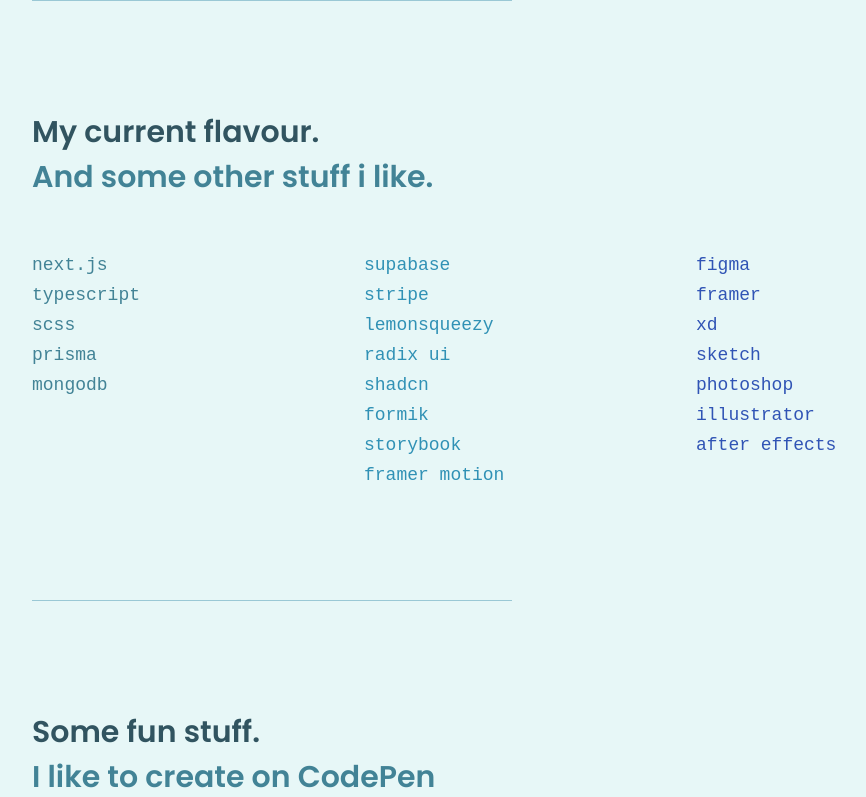
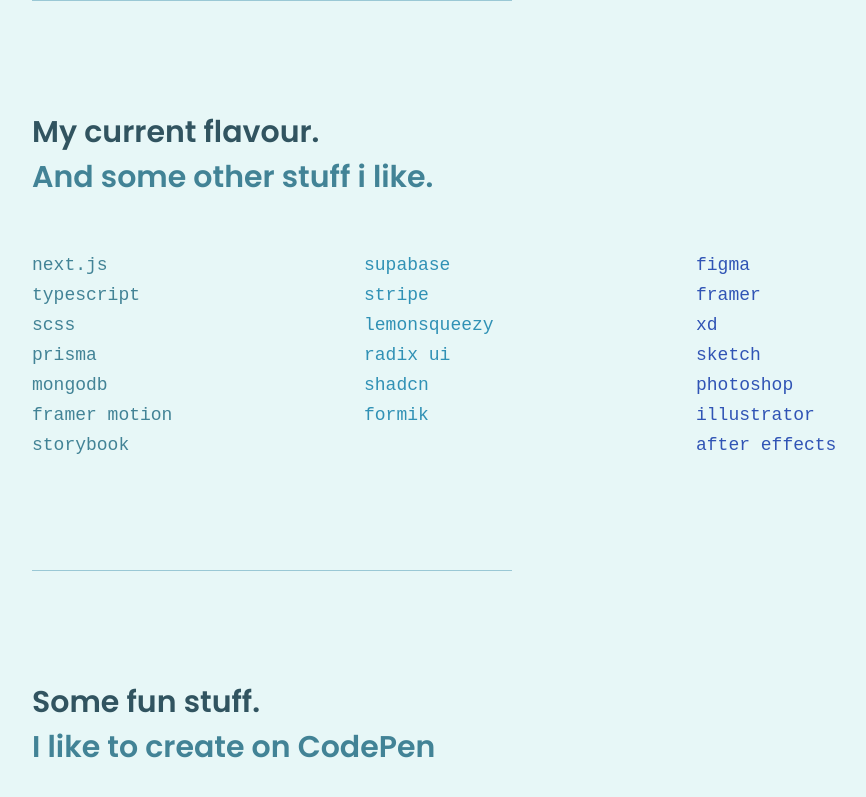
Before and after one commit to uixmat/uixmat-v2, a Next.js app: page / in a window 1280 px wide. Shown: the part 2319-3116 px from the top of the page, without its empty margins (128-994 px from the left). Built offline with nearby package versions, Linux system fonts and the light colour scheme.

Commit message:
Minor updates

```diff
--- a/src/app/page.tsx
+++ b/src/app/page.tsx
@@ -70,6 +70,8 @@
             <li>scss</li>
             <li>prisma</li>
             <li>mongodb</li>
+            <li>framer motion</li>
+            <li>storybook</li>
           </ul>
           <ul>
             <li>supabase</li>
@@ -78,8 +80,6 @@
             <li>radix ui</li>
             <li>shadcn</li>
             <li>formik</li>
-            <li>storybook</li>
-            <li>framer motion</li>
           </ul>
           <ul>
             <li>figma</li>
@@ -109,7 +109,7 @@
             <CodePen author="uixmat" slug="EZvEPp" />
           </li>
           <li>
-            <CodePen author="uixmat" slug="nEmdrx" />
+            <CodePen author="uixmat" slug="ExePjZv" />
           </li>
         </ul>
         <p>See more on CodePen...</p>
```
